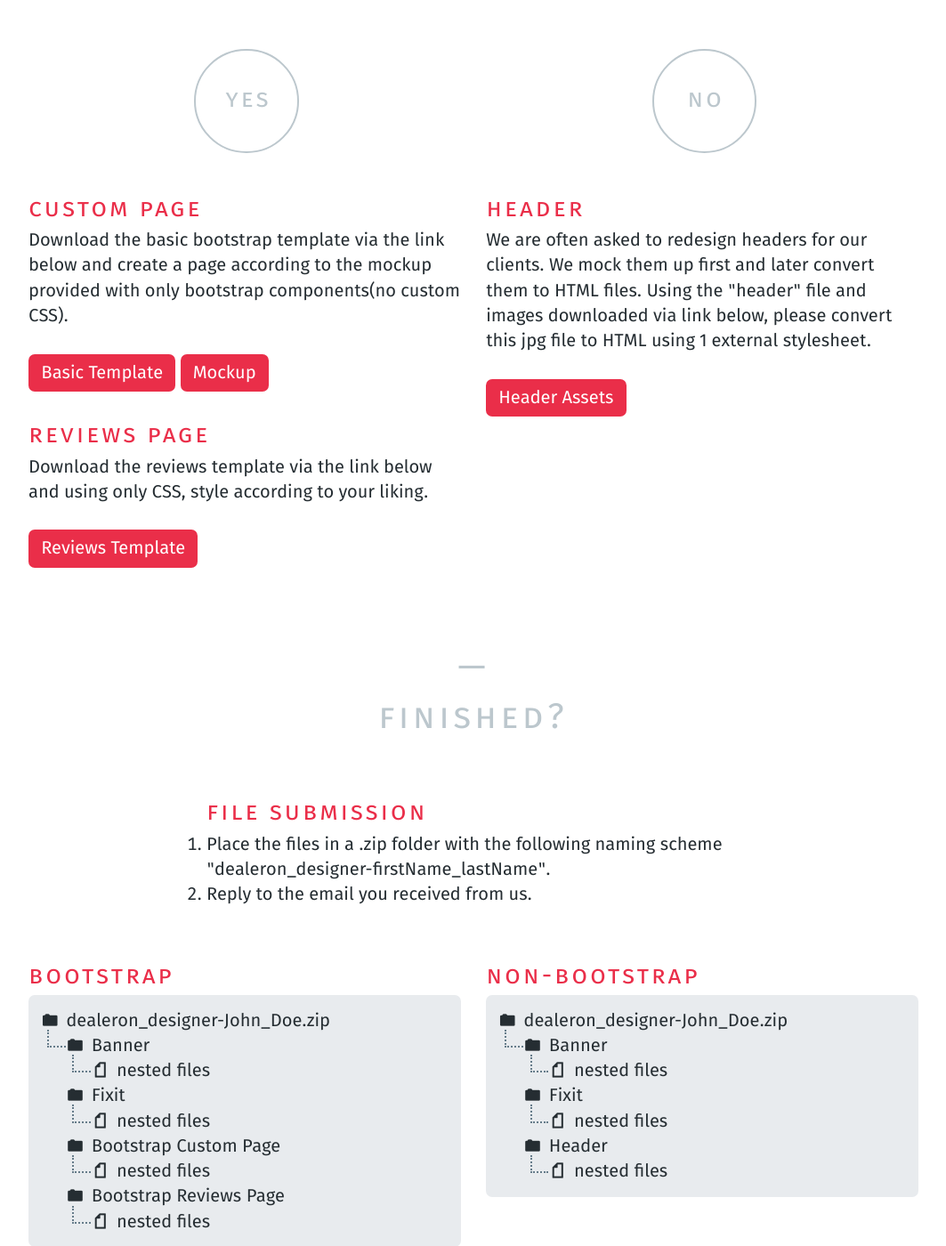
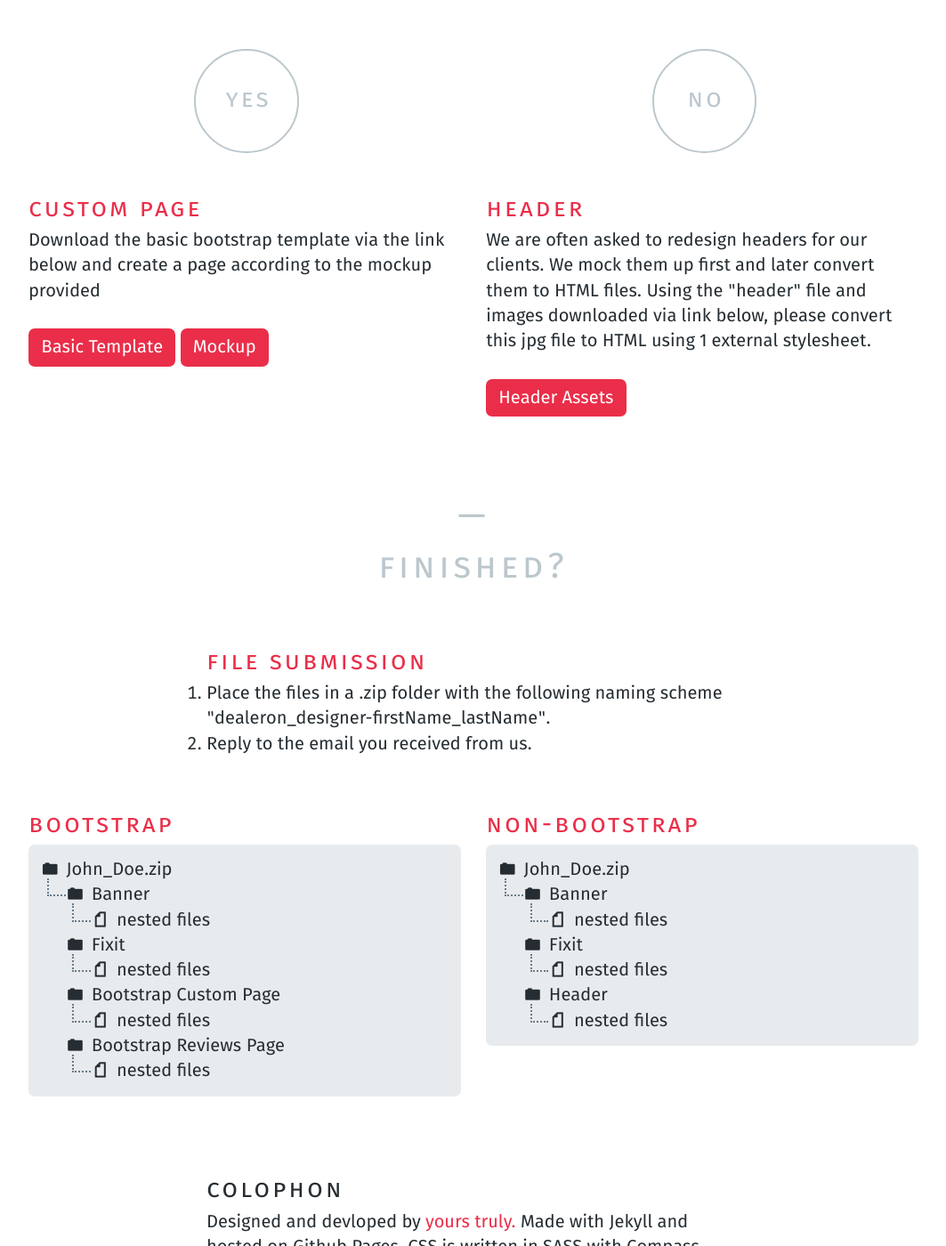
Before and after one commit to DealerOnClass/candidate, a Jekyll site: the page built from index.html, in a window 1280 px wide and 1400 px high, scrolled down 1139 px. Shown: the whole window at 89% size, without its empty margins (108-1171 px from the left). Built offline with Jekyll 4.4.1, drawn with Linux system fonts in a browser that asks for light colours.

Commit message:
Update v6

```diff
--- a/index.html
+++ b/index.html
@@ -36,12 +36,9 @@ class: home
                         <span>yes</span>
                     </p>
                     <h4 class="heading--primary">Custom Page</h4>
-                    <p>Download the basic bootstrap template via the link below and create a page according to the mockup provided with only bootstrap components(no custom CSS).</p>
+                    <p>Download the basic bootstrap template via the link below and create a page according to the mockup provided</p>
                     <a class="btn--primary" href="http://getbootstrap.com/getting-started/#template">Basic Template</a>
-                    <a class="btn--primary" href="{{ "/img/bootstrap__custompage.jpg" | prepend: site.baseurl }}">Mockup</a>
-                    <h4 class="heading--primary">Reviews Page</h4>
-                    <p>Download the reviews template via the link below and using only CSS, style according to your liking.</p>
-                    <a class="btn--primary" href="http://getbootstrap.com/getting-started/#template">Reviews Template</a>
+                    <a class="btn--primary" href="{{ "/doc/bootstrap__custompage.zip" | prepend: site.baseurl }}">Mockup</a>
                 </section>
                 <section class="col--3--medium">
                     <p class="delta [ heading--smallcap heading--round ]">
@@ -70,7 +67,7 @@ class: home
                 <section class="col--3--large">
                     <h4 class="heading--primary">Bootstrap</h4>
                     <ul class="list--indent folder__list">
-                        <li class="folder--parent folder--primary">dealeron_designer-John_Doe.zip</li>
+                        <li class="folder--parent folder--primary">John_Doe.zip</li>
                         <ul>
                             <li class="folder--parent">Banner</li>
                             <ul>
@@ -94,7 +91,7 @@ class: home
                 <section class="col--3--large">
                     <h4 class="heading--primary">Non-Bootstrap</h4>
                     <ul class="list--indent folder__list">
-                        <li class="folder--parent folder--primary">dealeron_designer-John_Doe.zip</li>
+                        <li class="folder--parent folder--primary">John_Doe.zip</li>
                         <ul>
                             <li class="folder--parent">Banner</li>
                             <ul>
```
Also changed, not shown: 6 other files.
